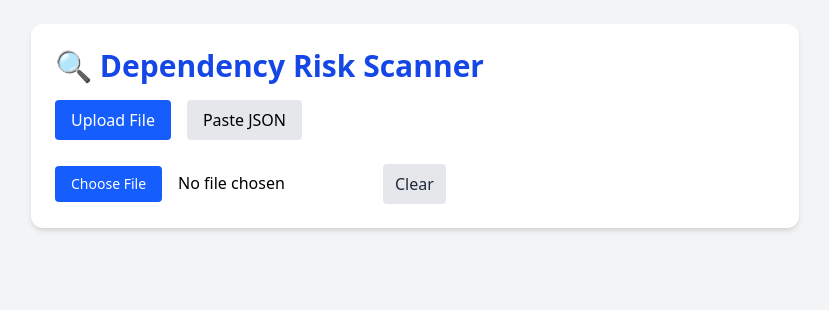
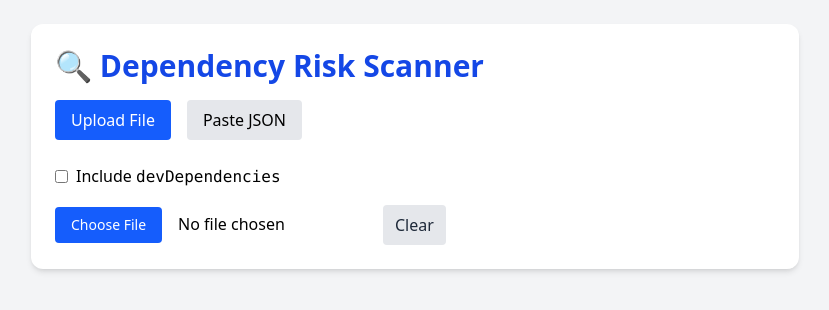
Before and after one commit to Maddoxx88/drs, a React (Vite) app: page / in a window 1280 px wide. Shown: the top 310 px of the page, without its empty margins (225-1054 px from the left). Built offline with nearby package versions, Linux system fonts and the light colour scheme.

Commit message:
feat: add support for dev dependencies

```diff
--- a/src/components/EnhancedScanner.tsx
+++ b/src/components/EnhancedScanner.tsx
@@ -2,6 +2,7 @@ import React, { useRef, useState } from "react";
 import { queryOsv } from "../utils/osvApi";
 
 export const EnhancedScanner = () => {
+  const [includeDevDeps, setIncludeDevDeps] = useState(false);
   const [tab, setTab] = useState<"upload" | "paste">("upload");
   const [inputText, setInputText] = useState("");
   const [vulnerabilities, setVulnerabilities] = useState<any[]>([]);
@@ -9,7 +10,6 @@ export const EnhancedScanner = () => {
   const [loading, setLoading] = useState(false);
   const [error, setError] = useState("");
   const fileInputRef = useRef<HTMLInputElement | null>(null);
-
 
   const handleScan = async (jsonText: string) => {
     try {
@@ -19,7 +19,11 @@ export const EnhancedScanner = () => {
       setLoading(true);
 
       const json = JSON.parse(jsonText);
-      const deps = json.dependencies;
+      const deps = {
+        ...(json.dependencies || {}),
+        ...(includeDevDeps ? json.devDependencies || {} : {}),
+      };
+
 
       if (!deps || Object.keys(deps).length === 0) {
         setError("No dependencies found in the provided file.");
@@ -104,6 +108,19 @@ export const EnhancedScanner = () => {
         </button>
       </div>
 
+      <div className="mb-4">
+  <label className="inline-flex items-center space-x-2">
+    <input
+      type="checkbox"
+      checked={includeDevDeps}
+      onChange={(e) => setIncludeDevDeps(e.target.checked)}
+      className="accent-blue-600"
+    />
+    <span>Include <code>devDependencies</code></span>
+  </label>
+</div>
+
+
       {/* Upload or Paste */}
       {tab === "upload" && (
         <div className="flex items-center space-x-4">
@@ -148,7 +165,6 @@ export const EnhancedScanner = () => {
           </div>
         </div>
       )}
-
 
       {/* Feedback */}
       {error && <p className="text-red-600 mt-4">{error}</p>}
```
Lines whose indentation alone changed are shown as unchanged.
